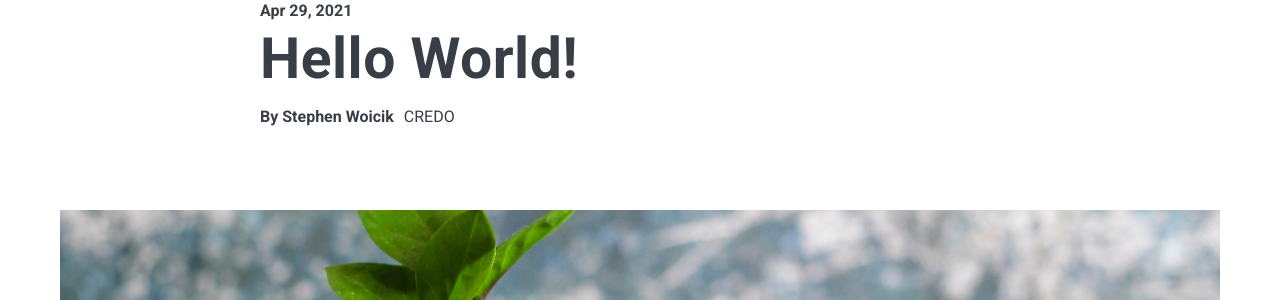
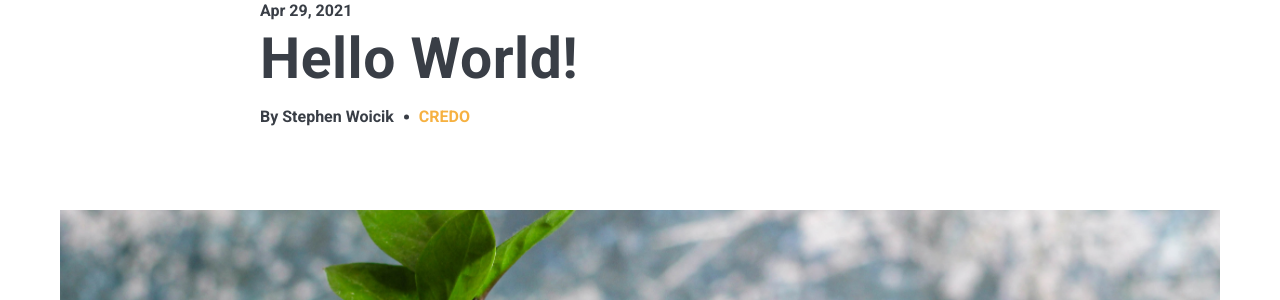
Before and after one commit to investwithcredo/investwithcredo.com, a Jekyll site: the page built from _posts/2021-04-29-hello-world.md, in a window 1280 px wide. Shown: the part 183-483 px from the top of the page. Built offline with Jekyll 4.4.1, drawn with Linux system fonts in a browser that asks for light colours; nearby versions of some CDN libraries.

Commit message:
Update post.html

```diff
--- a/_layouts/post.html
+++ b/_layouts/post.html
@@ -19,10 +19,9 @@ layout: default
           {% if page.tags.size >= 1 %}
           <div class="post__tags">
             {% for tag in page.tags %}
-              <!--
-              <a href="{{ site.baseurl }}/tag/{{ tag }}" class="post__tags-tag">{{ tag }}</a>
-              -->
-              {{ tag }}
+
+              <a href="{{ site.baseurl }}/tag/#{{ tag }}" class="post__tags-tag">{{ tag }}</a>
+
             {% endfor %}
           </div>
           {% endif %}
```
